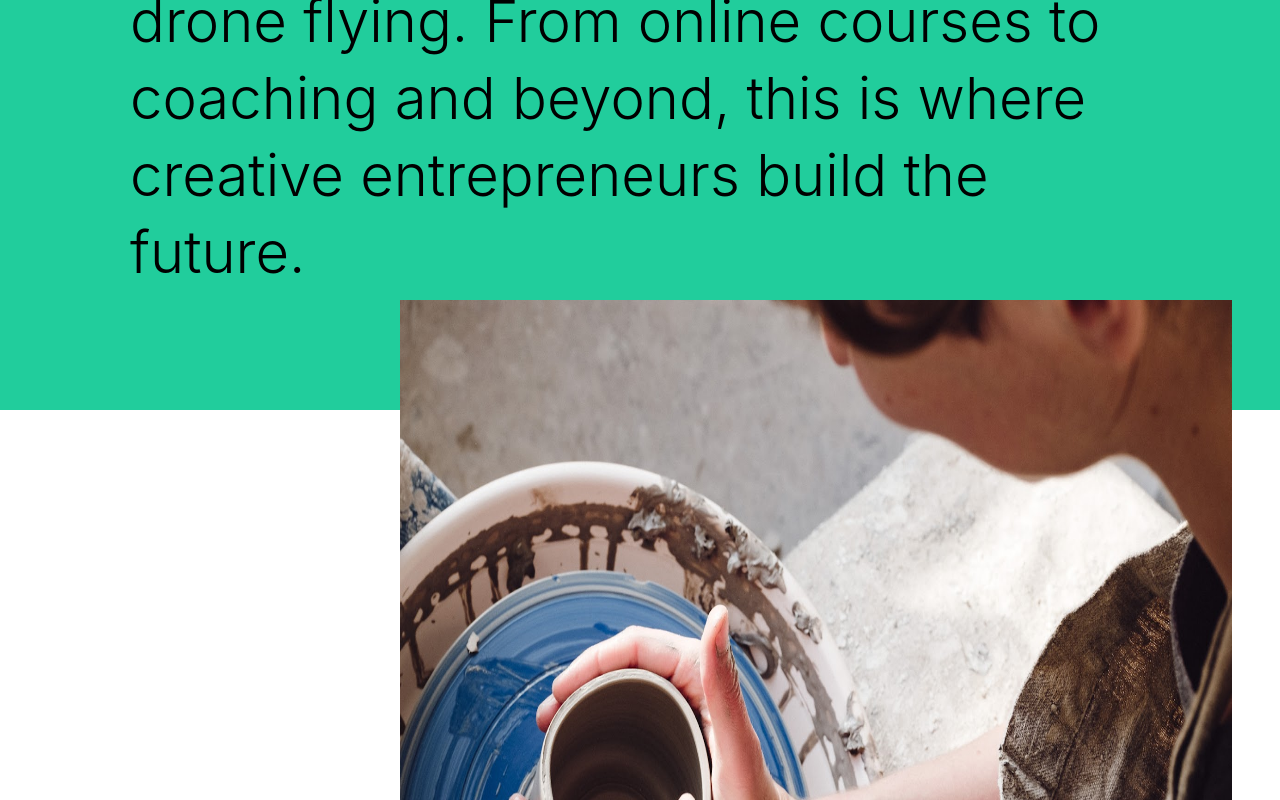
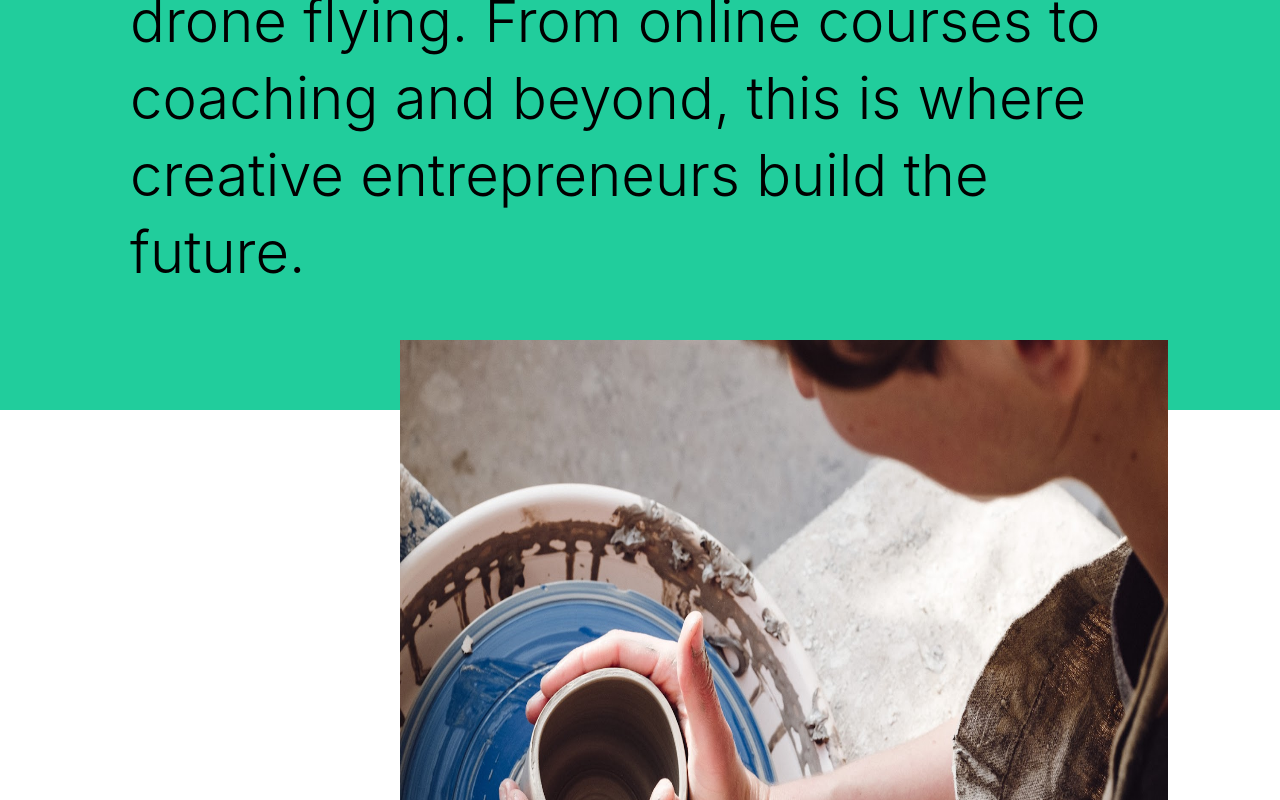
Before and after one commit to jchy/teachable.com-project, a React (Create React App) app: page / in a window 1280 px wide. Shown: the part 1230-2030 px from the top of the page. Built offline with nearby package versions, Linux system fonts and the light colour scheme.

Commit message:
Update Home.module.css

```diff
--- a/src/Pages/Home.module.css
+++ b/src/Pages/Home.module.css
@@ -105,8 +105,8 @@
 }
 
 .box3> img{
-    width: 65%;
-    height: 90%;
+    width: 60%;
+    height: 80%;
     position: absolute;
     margin-top: -200px;
 }
```
